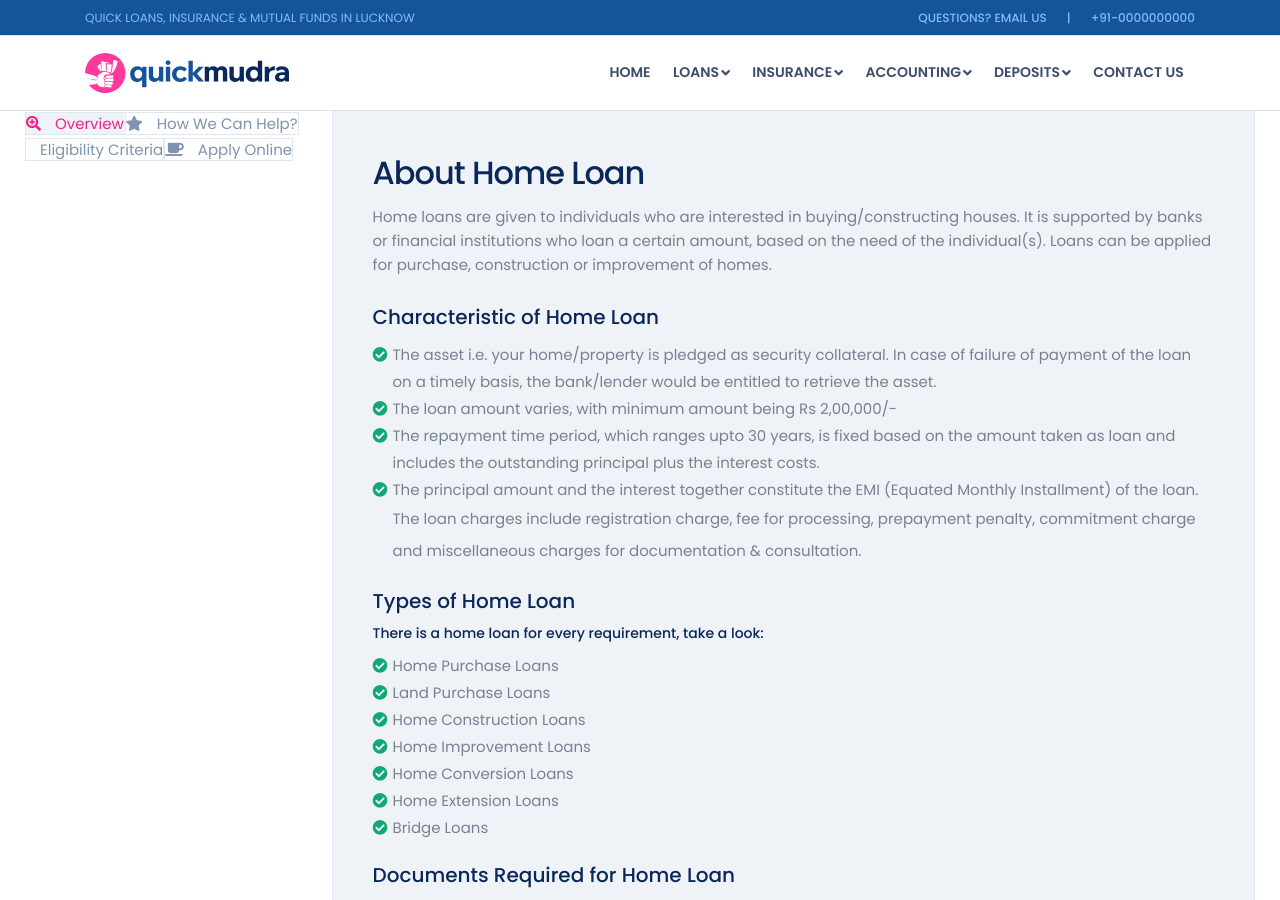
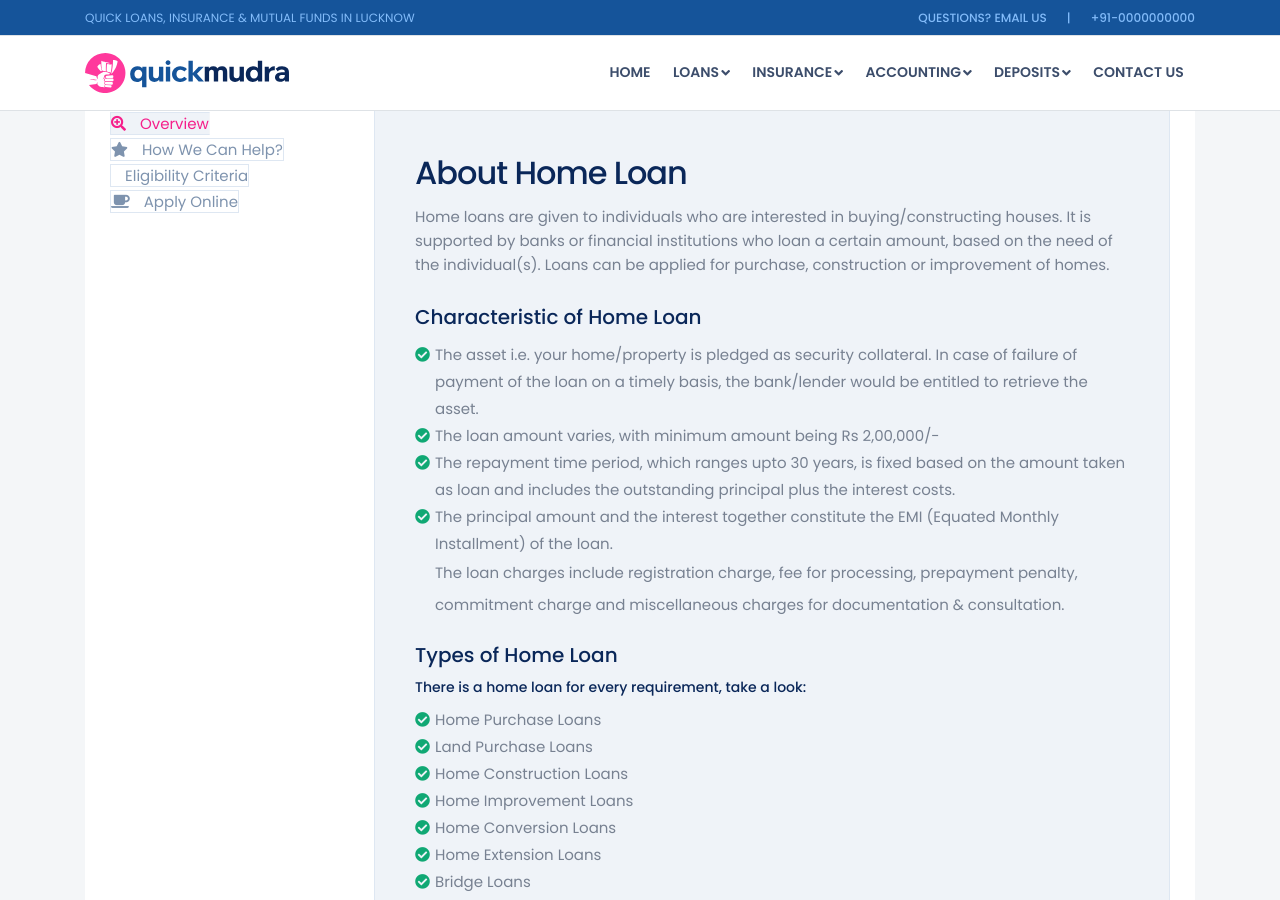
Before and after one commit to jaswinder-singh/creditme, a Jekyll site: the page built from pages/homeloan.html, in a window 1280 px wide and 900 px high. Built offline with Jekyll 4.4.1, drawn with Linux system fonts in a browser that asks for light colours; nearby versions of some CDN libraries.

Commit message:
Update homeloan.html

```diff
--- a/pages/homeloan.html
+++ b/pages/homeloan.html
@@ -5,7 +5,12 @@ header: default
 keywords: Home Loan, Personal Loan, Business Loan, Loan Against Property, Used Car Loans, Gold Loan, Education Loan, Insurance, Tax Services, GST, Home Loan, Quick Mudra
 permalink: /home-loan
 ---
-<div class="wrapper-content bg-white pinside40">
+<div class=" ">
+        <!-- content start -->
+        <div class="container">
+            <div class="row">
+                <div class="col-md-12">
+                    <div class="wrapper-content bg-white pinside40">
                         <div class="product-tabs">
                             <div class="row">
                                 <!-- Nav tabs -->
```
